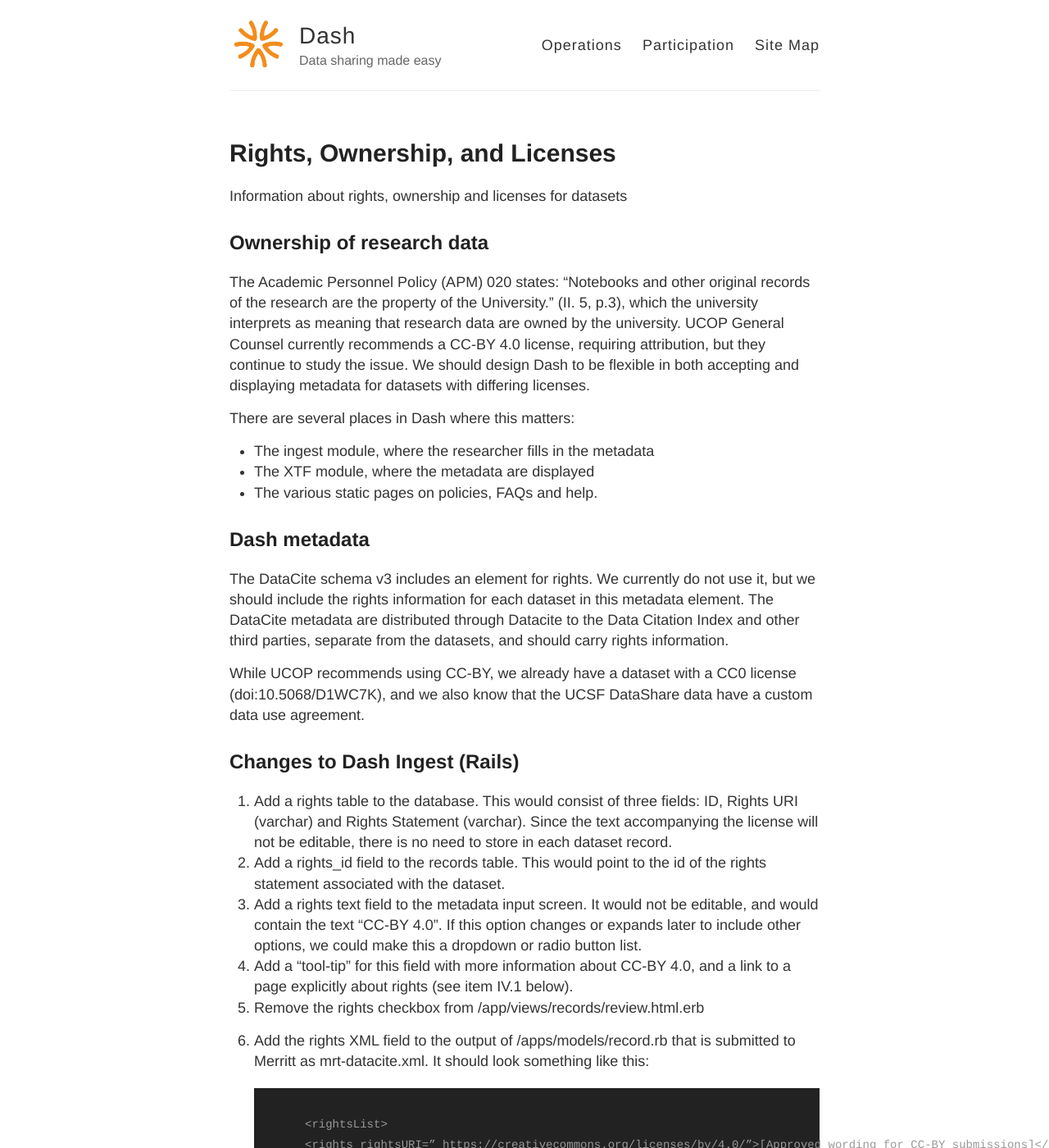
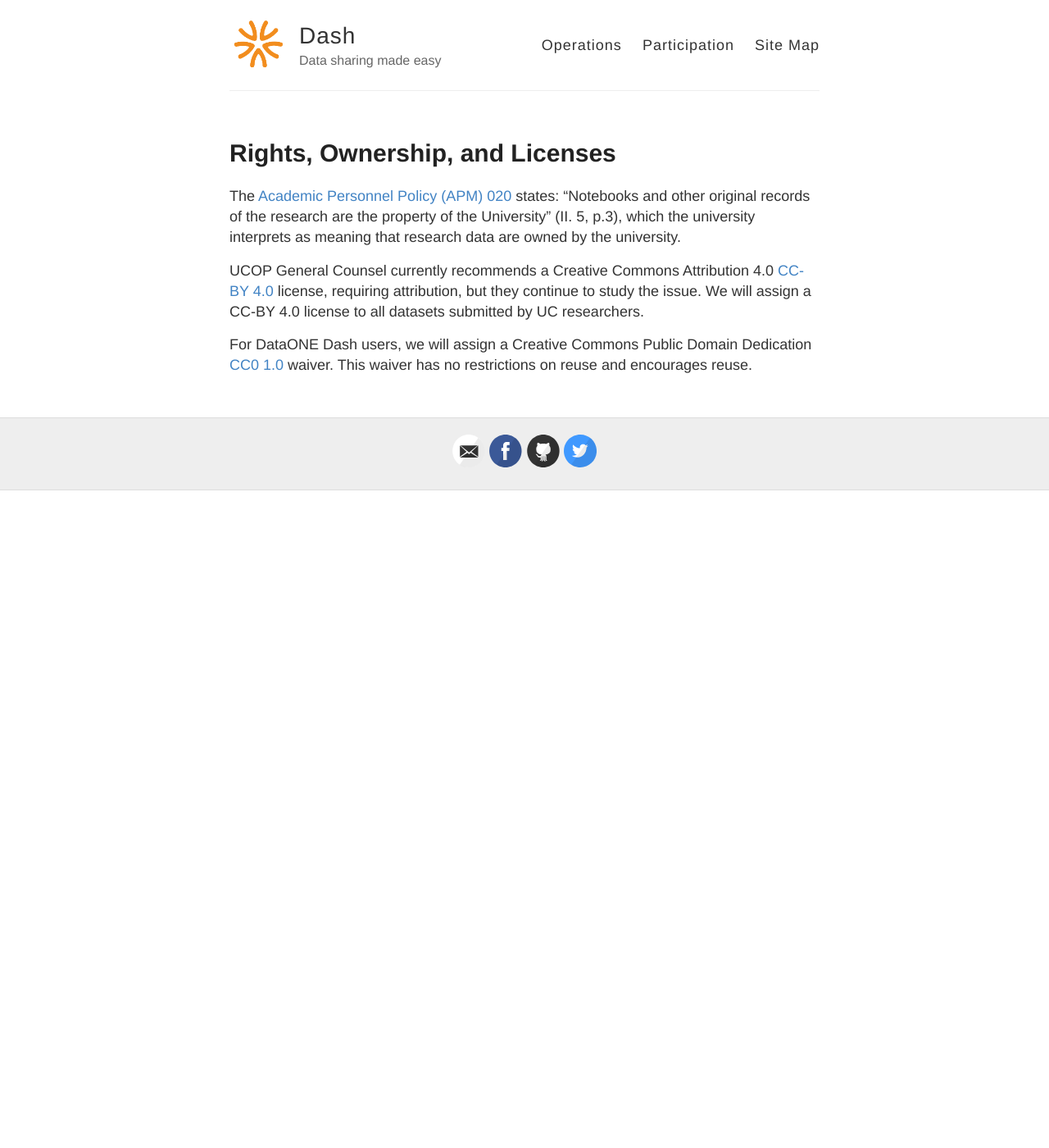
Before and after one commit to CDLUC3/dash, a Jekyll site: the page built from Rights-Ownership-Licenses.md, in a window 1280 px wide and 1400 px high. Shown: the whole window at 82% size. Built offline with Jekyll 4.4.1, drawn with Linux system fonts in a browser that asks for light colours; some of the changed text lies outside the part shown.

Commit message:
update to rights

`````diff
--- a/Rights-Ownership-Licenses.md
+++ b/Rights-Ownership-Licenses.md
@@ -4,56 +4,9 @@ title: Rights, Ownership, and Licenses
 permalink: /Rights-Ownership-Licenses/
 ---
 
-Information about rights, ownership and licenses for datasets
 
-## Ownership of research data
-The Academic Personnel Policy (APM) 020 states: "Notebooks and other original records of the research are the property of the University.” (II. 5, p.3), which the university interprets as meaning that research data are owned by the university. UCOP General Counsel currently recommends a CC-BY 4.0 license, requiring attribution, but they continue to study the issue. We should design Dash to be flexible in both accepting and displaying metadata for datasets with differing licenses.
+The [Academic Personnel Policy (APM) 020](http://www.ucop.edu/academic-personnel-programs/_files/apm/apm-020.pdf) states: "Notebooks and other original records of the research are the property of the University” (II. 5, p.3), which the university interprets as meaning that research data are owned by the university.
 
-There are several places in Dash where this matters:
+UCOP General Counsel currently recommends a Creative Commons Attribution 4.0 [CC-BY 4.0](https://creativecommons.org/licenses/by/4.0/) license, requiring attribution, but they continue to study the issue. We will assign a CC-BY 4.0 license to all datasets submitted by UC researchers.
 
-* The ingest module, where the researcher fills in the metadata
-* The XTF module, where the metadata are displayed
-* The various static pages on policies, FAQs and help.
-
-## Dash metadata
-The DataCite schema v3 includes an element for rights. We currently do not use it, but we should include the rights information for each dataset in this metadata element. The DataCite metadata are distributed through Datacite to the Data Citation Index and other third parties, separate from the datasets, and should carry rights information.
-
-While UCOP recommends using CC-BY, we already have a dataset with a CC0 license (doi:10.5068/D1WC7K), and we also know that the UCSF DataShare data have a custom data use agreement.
-
-## Changes to Dash Ingest (Rails)
-1. Add a rights table to the database. This would consist of  three fields: ID, Rights URI (varchar) and Rights Statement (varchar). Since the text accompanying the license will not be editable, there is no need to store in each dataset record.
-1. Add a rights_id field to the records table. This would point to the id of the rights statement associated with the dataset.
-1. Add a rights text field to the metadata input screen. It would not be editable, and would contain the text “CC-BY 4.0”. If this option changes or expands later to include other options, we could make this a dropdown or radio button list.
-1. Add a “tool-tip” for this field with more information about CC-BY 4.0, and a link to a page explicitly about rights (see item IV.1 below).
-1. Remove the rights checkbox from /app/views/records/review.html.erb
-1. Add the rights XML field to the output of /apps/models/record.rb that is submitted to Merritt as mrt-datacite.xml. It should look something like this:
-
-    ````
-        <rightsList>
-        <rights rightsURI=” https://creativecommons.org/licenses/by/4.0/”>[Approved wording for CC-BY submissions]</rights>
-        </rightsList>
-    ````
-
-## Changes to Dash XTF
-1. Add a static page about rights. Currently, most static pages are in XTF. We plan to move static pages to Rails, but I’m not sure of the schedule.
-1. Update these pages with information on Rights:
-  * https://dash-dev.ucop.edu/xtf/search?smode=metadataBasicsPage
-  * https://dash-dev.ucop.edu/xtf/search?smode=faqPage (campus-specific info)
-  * https://dash-dev.ucop.edu/xtf/search?smode=uploadFaqPage
-  * https://dash-dev.ucop.edu/xtf/search?smode=policiesPage
-1. Change the item-level display to parse and display rights information from mrt-datacite.xml. E.g.:
-
-    ````
-        https://dash-dev.ucop.edu/xtf/view?docId=ucb/ark%2B%3D99999%3Dfk4893jsd/mrt-datacite.xml;query=
-    ````
-
-4. This stylesheet (lines 304-306) currently hard-codes the license:
-
-    ````
-        /xtf/style/dynaXML/docFormatter/default/docFormatter.xsl
-    ````
-
-  * This needs to be changed to
-  * Display the text and links in mrt-datacite.xml
-  * Display the appropriate logo. The CC0 and CC-BY logos should be copied and stored locally.
-  * Have a default display for mrt-datacite.xml files without rights information.
+For DataONE Dash users, we will assign a Creative Commons Public Domain Dedication [CC0 1.0](http://creativecommons.org/publicdomain/zero/1.0/) waiver. This waiver has no restrictions on reuse and encourages reuse.
`````
